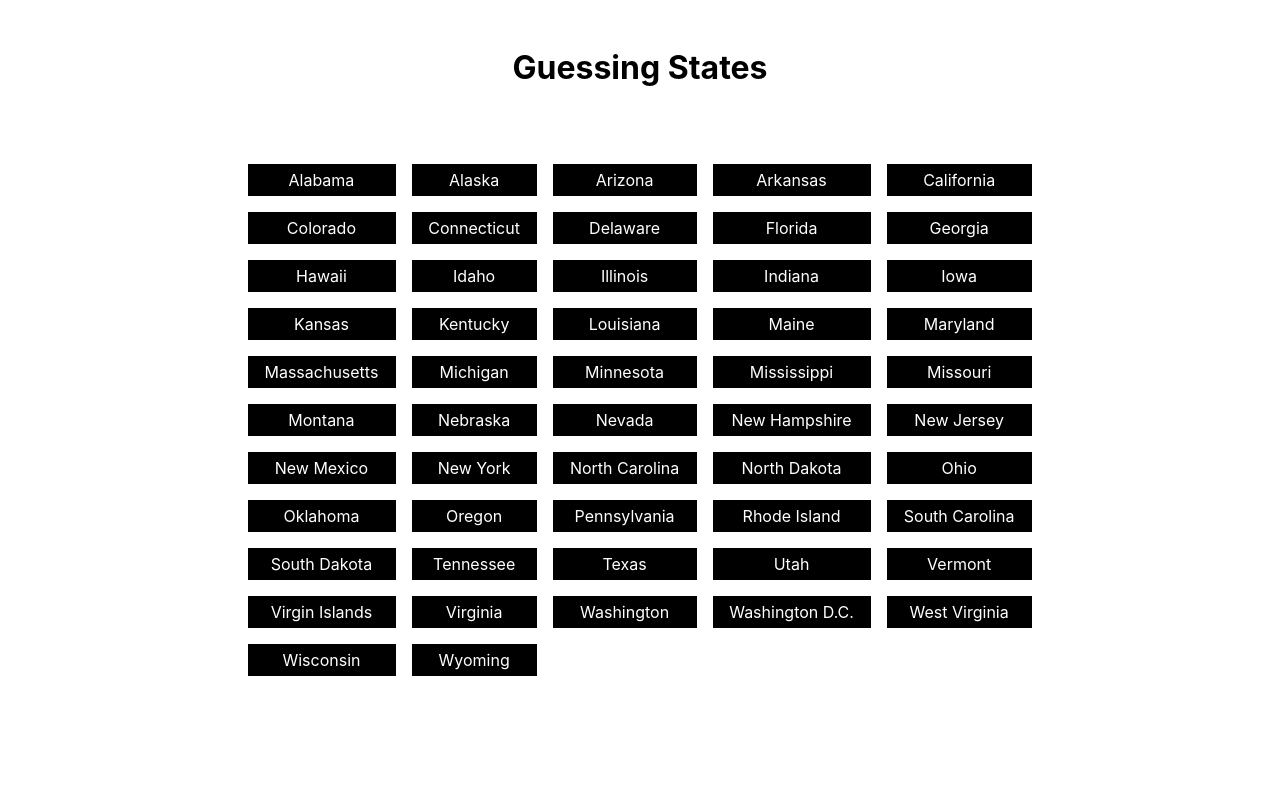
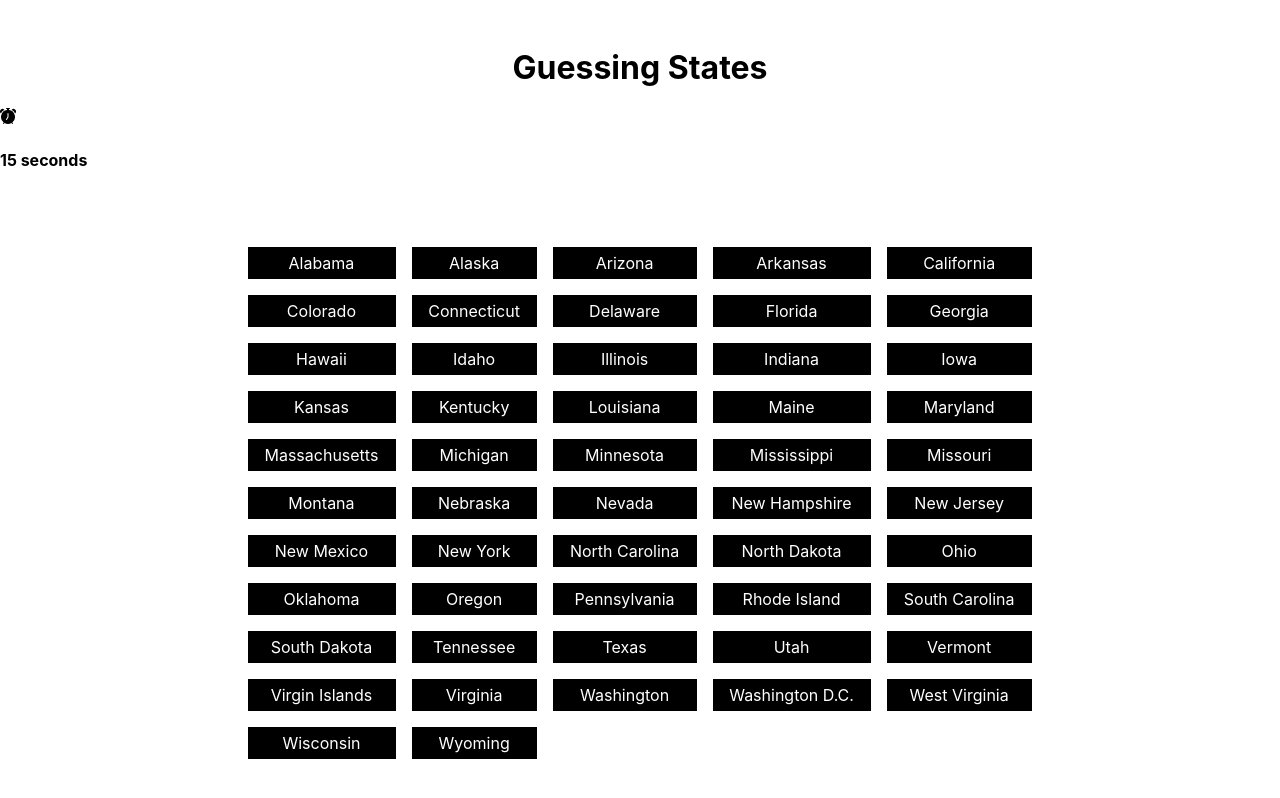
Before and after one commit to machinesandpixels/guessing-states, a React (Create React App) app: page / in a window 1280 px wide. Shown: the top 798 px of the page. Built offline with nearby package versions, Linux system fonts and the light colour scheme.

Commit message:
feat(CountDownTimer): created Count Down Timer

```diff
--- a/package.json
+++ b/package.json
@@ -10,6 +10,7 @@
     "axios": "^0.27.2",
     "react": "^18.2.0",
     "react-dom": "^18.2.0",
+    "react-icons": "^4.7.1",
     "react-redux": "^8.0.2",
     "react-router": "^6.3.0",
     "react-router-dom": "^6.3.0",
--- /dev/null
+++ b/src/components/CountDownTimer.jsx
@@ -0,0 +1,24 @@
+import { useEffect, useRef, useState } from 'react';
+import { BsFillAlarmFill } from 'react-icons/bs';
+
+function CountDownTimer() {
+  const [timeLeft, setTimeLeft] = useState(20);
+  const timeoutRef = useRef(null);
+
+  useEffect(() => {
+    if (timeLeft > 0) {
+      timeoutRef.current = setTimeout(() => {
+        setTimeLeft(timeLeft - 1);
+      }, 1000);
+    } else {
+      clearTimeout(timeoutRef.current);
+    }
+    return () => clearTimeout(timeoutRef.current);
+  }, [timeLeft]);
+
+  return(
+    <div> <BsFillAlarmFill /> <h4> {timeLeft} seconds </h4>  </div>
+  );
+}
+
+export default CountDownTimer;
--- a/src/pages/HomePage.jsx
+++ b/src/pages/HomePage.jsx
@@ -1,11 +1,12 @@
 import React from 'react';
+import CountDownTimer from '../components/CountDownTimer';
 import StatesContainer from '../components/StatesContainer';
 
 const HomePage = () => {
-
   return (
     <div className='home'>
-     <StatesContainer />
+      <CountDownTimer />
+      <StatesContainer />
     </div>
   );
 }
```
Also changed, not shown: 1 other file (tests, documents, lock files or other folders).
